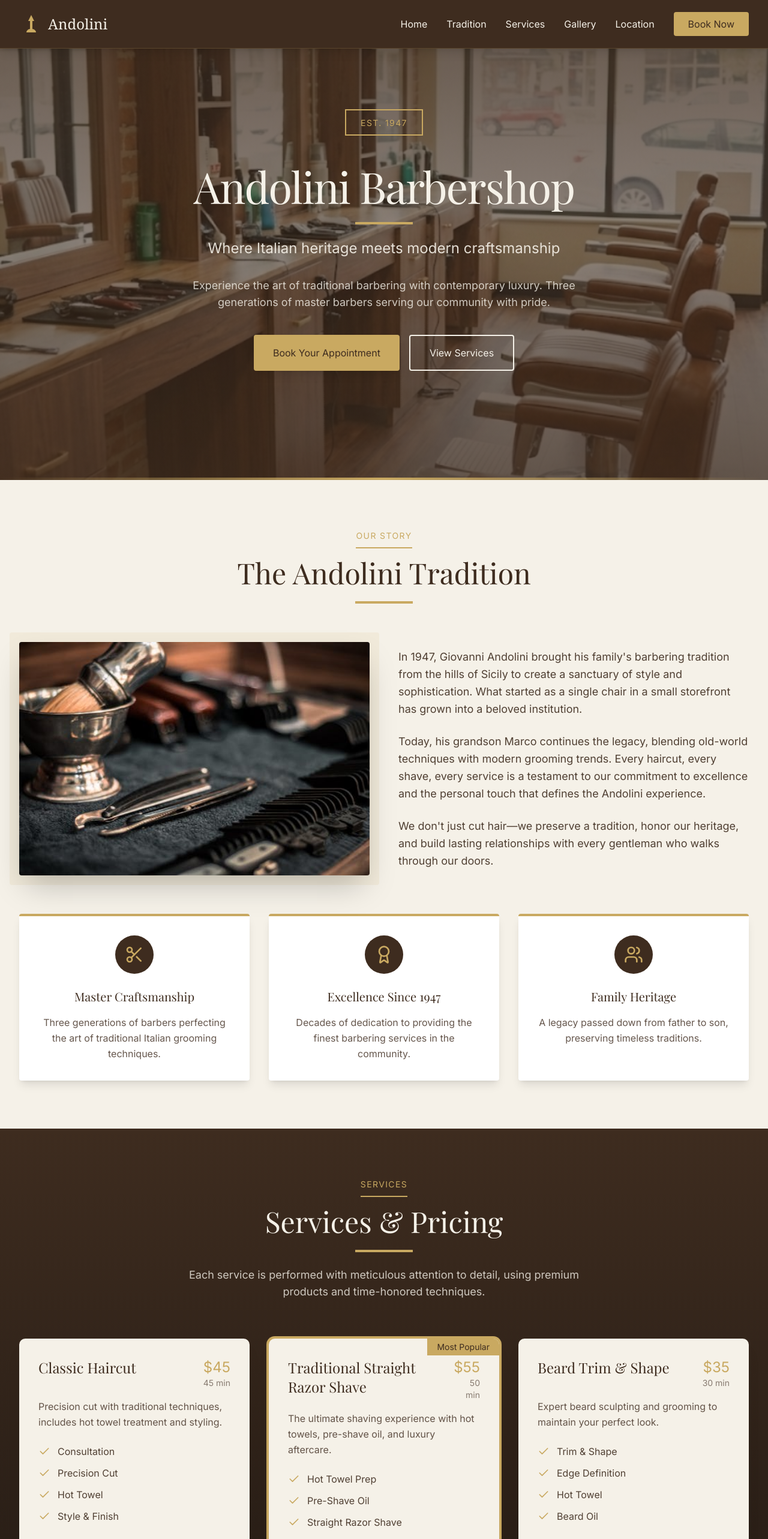
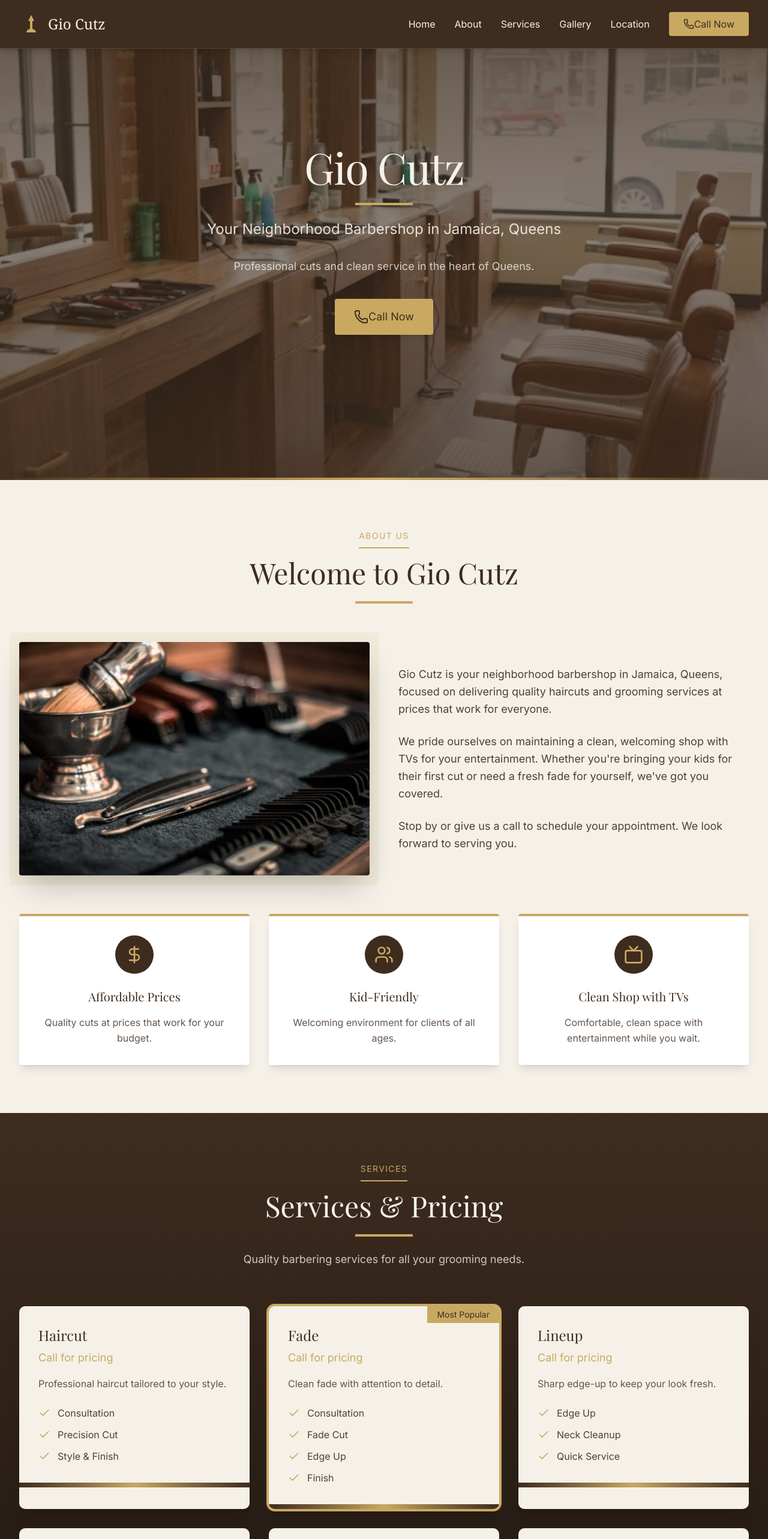
Before and after one commit to kzunayed/gios-barbershop, a React (Vite) app: page / in a window 1280 px wide. Shown: the top 2565 px of the page at 60% size. Built offline with nearby package versions, Linux system fonts and the light colour scheme.

Commit message:
Updated index.html

```diff
--- a/index.html
+++ b/index.html
@@ -1,10 +1,10 @@
-
 <!DOCTYPE html>
 <html lang="en">
   <head>
     <meta charset="UTF-8" />
     <meta name="viewport" content="width=device-width, initial-scale=1.0" />
-      <title>Vintage Italian Barbershop Website (Community) (Copy)</title>
+    <title>Gio Cutz Barber Shop - Jamaica, Queens NY</title>
+    <meta name="description" content="Affordable cuts, clean shop, family-friendly. Located at 88-18 Sutphin Blvd, Jamaica, NY 11435. Call (646) 644-9891" />
   </head>
 
   <body>
--- a/src/App.tsx
+++ b/src/App.tsx
@@ -2,10 +2,10 @@ import { Navigation } from './components/Navigation';
 import { Hero } from './components/Hero';
 import { About } from './components/About';
 import { Services } from './components/Services';
-import { Booking } from './components/Booking';
 import { Gallery } from './components/Gallery';
 import { Location } from './components/Location';
 import { Footer } from './components/Footer';
+import { Phone } from 'lucide-react';
 
 export default function App() {
   const scrollToSection = (sectionId: string) => {
@@ -28,10 +28,19 @@ export default function App() {
       <Hero scrollToSection={scrollToSection} />
       <About />
       <Services />
-      <Booking />
       <Gallery />
       <Location />
       <Footer />
+
+      {/* Sticky Mobile Call Button */}
+      <a
+        href="tel:+16466449891"
+        className="md:hidden fixed bottom-6 right-6 bg-[var(--gold)] text-[var(--espresso)] p-4 rounded-full shadow-2xl hover:bg-[var(--gold)]/90 transition-all duration-300 z-50 flex items-center gap-2"
+        aria-label="Call Now"
+      >
+        <Phone size={24} />
+        <span className="font-semibold">Call Now</span>
+      </a>
     </div>
   );
 }
--- a/src/components/About.tsx
+++ b/src/components/About.tsx
@@ -1,22 +1,22 @@
-import { Scissors, Award, Users } from 'lucide-react';
+import { DollarSign, Users, Tv } from 'lucide-react';
 import aboutImage from 'figma:asset/275faa3aa8f2a049279a9e8c53cdc25cb6aef100.png';
 
 export function About() {
-  const traditions = [
+  const features = [
     {
-      icon: Scissors,
-      title: 'Master Craftsmanship',
-      description: 'Three generations of barbers perfecting the art of traditional Italian grooming techniques.',
-    },
-    {
-      icon: Award,
-      title: 'Excellence Since 1947',
-      description: 'Decades of dedication to providing the finest barbering services in the community.',
+      icon: DollarSign,
+      title: 'Affordable Prices',
+      description: 'Quality cuts at prices that work for your budget.',
     },
     {
       icon: Users,
-      title: 'Family Heritage',
-      description: 'A legacy passed down from father to son, preserving timeless traditions.',
+      title: 'Kid-Friendly',
+      description: 'Welcoming environment for clients of all ages.',
+    },
+    {
+      icon: Tv,
+      title: 'Clean Shop with TVs',
+      description: 'Comfortable, clean space with entertainment while you wait.',
     },
   ];
 
@@ -25,10 +25,10 @@ export function About() {
       <div className="max-w-7xl mx-auto px-4 sm:px-6 lg:px-8">
         <div className="text-center mb-16">
           <div className="inline-block border-b-2 border-[var(--gold)] pb-2 mb-4">
-            <span className="text-[var(--gold)] tracking-widest text-sm">OUR STORY</span>
+            <span className="text-[var(--gold)] tracking-widest text-sm">ABOUT US</span>
           </div>
           <h2 className="text-4xl md:text-5xl text-[var(--espresso)] mb-6">
-            The Andolini Tradition
+            Welcome to Gio Cutz
           </h2>
           <div className="w-24 h-1 bg-[var(--gold)] mx-auto"></div>
         </div>
@@ -45,38 +45,36 @@ export function About() {
 
           <div className="space-y-6">
             <p className="text-lg text-[var(--espresso)]/90 leading-relaxed">
-              In 1947, Giovanni Andolini brought his family's barbering tradition from the hills of Sicily to
-              create a sanctuary of style and sophistication. What started as a single chair in a small storefront
-              has grown into a beloved institution.
+              Gio Cutz is your neighborhood barbershop in Jamaica, Queens, focused on delivering quality haircuts
+              and grooming services at prices that work for everyone.
             </p>
             <p className="text-lg text-[var(--espresso)]/90 leading-relaxed">
-              Today, his grandson Marco continues the legacy, blending old-world techniques with modern grooming
-              trends. Every haircut, every shave, every service is a testament to our commitment to excellence
-              and the personal touch that defines the Andolini experience.
+              We pride ourselves on maintaining a clean, welcoming shop with TVs for your entertainment.
+              Whether you're bringing your kids for their first cut or need a fresh fade for yourself,
+              we've got you covered.
             </p>
             <p className="text-lg text-[var(--espresso)]/90 leading-relaxed">
-              We don't just cut hair—we preserve a tradition, honor our heritage, and build lasting relationships
-              with every gentleman who walks through our doors.
+              Stop by or give us a call to schedule your appointment. We look forward to serving you.
             </p>
           </div>
         </div>
 
         <div className="grid md:grid-cols-3 gap-8">
-          {traditions.map((tradition, index) => (
+          {features.map((feature, index) => (
             <div
               key={index}
               className="bg-white p-8 rounded shadow-lg border-t-4 border-[var(--gold)] hover:shadow-xl transition-shadow duration-300"
             >
               <div className="flex justify-center mb-6">
                 <div className="w-16 h-16 bg-[var(--espresso)] rounded-full flex items-center justify-center">
-                  <tradition.icon className="text-[var(--gold)]" size={32} />
+                  <feature.icon className="text-[var(--gold)]" size={32} />
                 </div>
               </div>
               <h3 className="text-xl text-[var(--espresso)] mb-4 text-center">
-                {tradition.title}
+                {feature.title}
               </h3>
               <p className="text-[var(--espresso)]/80 text-center leading-relaxed">
-                {tradition.description}
+                {feature.description}
               </p>
             </div>
           ))}
--- a/src/components/Footer.tsx
+++ b/src/components/Footer.tsx
@@ -5,10 +5,9 @@ export function Footer() {
         <div className="grid md:grid-cols-3 gap-8 mb-8">
           {/* Brand */}
           <div>
-            <h3 className="text-2xl text-[var(--gold)] mb-4 font-serif">Andolini Barbershop</h3>
+            <h3 className="text-2xl text-[var(--gold)] mb-4 font-serif">Gio Cutz</h3>
             <p className="text-[var(--cream)]/70 leading-relaxed">
-              Since 1947, we've been providing exceptional barbering services rooted in Italian tradition
-              and delivered with modern excellence.
+              Your neighborhood barbershop in Jamaica, Queens. Quality cuts, affordable prices, clean shop.
             </p>
           </div>
 
@@ -18,17 +17,17 @@ export function Footer() {
             <ul className="space-y-2">
               <li>
                 <a href="#about" className="text-[var(--cream)]/70 hover:text-[var(--gold)] transition-colors">
-                  Our Tradition
+                  About
                 </a>
               </li>
               <li>
                 <a href="#services" className="text-[var(--cream)]/70 hover:text-[var(--gold)] transition-colors">
-                  Services & Pricing
+                  Services
                 </a>
               </li>
               <li>
-                <a href="#booking" className="text-[var(--cream)]/70 hover:text-[var(--gold)] transition-colors">
-                  Book Appointment
+                <a href="#location" className="text-[var(--cream)]/70 hover:text-[var(--gold)] transition-colors">
+                  Location
                 </a>
               </li>
             </ul>
@@ -38,16 +37,14 @@ export function Footer() {
           <div>
             <h4 className="text-lg text-[var(--gold)] mb-4">Contact Us</h4>
             <ul className="space-y-2 text-[var(--cream)]/70">
-              <li>Note: High Street Northcote shop is temporarily closed for renovations, contact us for our home address</li>
+              <li>88-18 Sutphin Blvd<br />Jamaica, NY 11435</li>
               <li className="pt-2">
-                <a href="tel:0494643544" className="hover:text-[var(--gold)] transition-colors">
-                  0494 643 544
+                <a href="tel:+16466449891" className="hover:text-[var(--gold)] transition-colors">
+                  (646) 644-9891
                 </a>
               </li>
-              <li>
-                <a href="mailto:andolinibarbershop@gmail.com" className="hover:text-[var(--gold)] transition-colors">
-                  andolinibarbershop@gmail.com
-                </a>
+              <li className="pt-2">
+                [Add email if needed]
               </li>
             </ul>
           </div>
@@ -55,7 +52,7 @@ export function Footer() {
 
         <div className="border-t border-[var(--gold)]/20 pt-8 flex flex-col md:flex-row justify-between items-center">
           <p className="text-[var(--cream)]/60 text-sm mb-4 md:mb-0">
-            © 2016 Andolini Barbershop. All rights reserved.
+            © 2026 Gio Cutz. All rights reserved.
           </p>
           <div className="flex space-x-6">
             <a href="#" className="text-[var(--cream)]/60 hover:text-[var(--gold)] transition-colors text-sm">
--- a/src/components/Gallery.tsx
+++ b/src/components/Gallery.tsx
@@ -9,27 +9,27 @@ export function Gallery() {
   const images = [
     {
       url: galleryImage,
-      caption: 'Our vintage interior',
+      caption: 'Our shop interior',
     },
     {
       url: toolsImage,
-      caption: 'Traditional tools of the trade',
+      caption: 'Professional tools',
     },
     {
       url: skinFadeImage,
-      caption: 'Skin fades',
+      caption: 'Fresh fades',
     },
     {
       url: traditionImage,
-      caption: 'Where tradition meets style',
+      caption: 'Quality cuts',
     },
     {
       url: shavingCreamImage,
-      caption: 'Hot towel shave experience',
+      caption: 'Grooming services',
     },
     {
       url: beardTrimImage,
-      caption: 'Precision beard sculpting',
+      caption: 'Beard trimming',
     },
   ];
 
@@ -45,7 +45,7 @@ export function Gallery() {
           </h2>
           <div className="w-24 h-1 bg-[var(--gold)] mx-auto mb-6"></div>
           <p className="text-[var(--cream)]/80 text-lg max-w-2xl mx-auto">
-            Step inside our world of classic style, premium service, and timeless elegance.
+            Check out our work and shop atmosphere.
           </p>
         </div>
 
--- a/src/components/Hero.tsx
+++ b/src/components/Hero.tsx
@@ -1,4 +1,5 @@
 import heroImage from 'figma:asset/c80848bca01f3d072ae5ccf86081132cecbfe71d.png';
+import { Phone } from 'lucide-react';
 
 interface HeroProps {
   scrollToSection: (sectionId: string) => void;
@@ -19,40 +20,28 @@ export function Hero({ scrollToSection }: HeroProps) {
 
       {/* Content */}
       <div className="relative z-10 text-center px-4 max-w-4xl mx-auto">
-        <div className="mb-6">
-          <div className="inline-block border-2 border-[var(--gold)] px-6 py-2 mb-6">
-            <span className="text-[var(--gold)] tracking-widest text-sm">EST. 1947</span>
-          </div>
-        </div>
-
         <h1 className="text-5xl md:text-7xl text-[var(--cream)] mb-6 tracking-tight">
-          Andolini Barbershop
+          Gio Cutz
         </h1>
 
         <div className="w-24 h-1 bg-[var(--gold)] mx-auto mb-6"></div>
 
         <p className="text-xl md:text-2xl text-[var(--cream)]/90 mb-8 max-w-2xl mx-auto">
-          Where Italian heritage meets modern craftsmanship
+          Your Neighborhood Barbershop in Jamaica, Queens
         </p>
 
         <p className="text-[var(--cream)]/80 text-lg mb-10 max-w-2xl mx-auto">
-          Experience the art of traditional barbering with contemporary luxury.
-          Three generations of master barbers serving our community with pride.
+          Professional cuts and clean service in the heart of Queens.
         </p>
 
-        <div className="flex flex-col sm:flex-row gap-4 justify-center">
-          <button
-            onClick={() => scrollToSection('booking')}
-            className="bg-[var(--gold)] text-[var(--espresso)] px-8 py-4 rounded hover:bg-[var(--gold)]/90 transition-all duration-300 shadow-lg"
+        <div className="flex justify-center">
+          <a
+            href="tel:+16466449891"
+            className="bg-[var(--gold)] text-[var(--espresso)] px-8 py-4 rounded hover:bg-[var(--gold)]/90 transition-all duration-300 shadow-lg flex items-center gap-2 text-lg"
           >
-            Book Your Appointment
-          </button>
-          <button
-            onClick={() => scrollToSection('services')}
-            className="bg-transparent border-2 border-[var(--cream)] text-[var(--cream)] px-8 py-4 rounded hover:bg-[var(--cream)]/10 transition-all duration-300"
-          >
-            View Services
-          </button>
+            <Phone size={24} />
+            Call Now
+          </a>
         </div>
       </div>
 
--- a/src/components/Location.tsx
+++ b/src/components/Location.tsx
@@ -1,11 +1,10 @@
-import { MapPin, Phone, Clock, Mail } from 'lucide-react';
-import mapImage from 'figma:asset/7f0422fa52c874aa1d2b60cf3c9fd88b2ce9ab46.png';
+import { MapPin, Phone, Clock } from 'lucide-react';
 
 export function Location() {
   const hours = [
-    { day: 'Monday - Friday', time: '9:00 AM - 8:00 PM' },
-    { day: 'Saturday', time: '8:00 AM - 6:00 PM' },
-    { day: 'Sunday', time: '10:00 AM - 4:00 PM' },
+    { day: 'Monday - Friday', time: '[Confirm hours]' },
+    { day: 'Saturday', time: '[Confirm hours]' },
+    { day: 'Sunday', time: '[Confirm hours]' },
   ];
 
   return (
@@ -24,11 +23,16 @@ export function Location() {
         <div className="grid md:grid-cols-2 gap-12">
           {/* Map */}
           <div className="relative rounded-lg overflow-hidden shadow-2xl h-96">
-            <img
-              src={mapImage}
-              alt="Andolini Barbershop Location Map"
-              className="w-full h-full object-cover"
-            />
+            <iframe
+              src="https://www.google.com/maps/embed?pb=!1m18!1m12!1m3!1d3027.0!2d-73.7962!3d40.7025!2m3!1f0!2f0!3f0!3m2!1i1024!2i768!4f13.1!3m3!1m2!1s0x89c25dd6c6f5d5af%3A0x5a7c3e3d5e7c3e3d!2s88-18%20Sutphin%20Blvd%2C%20Jamaica%2C%20NY%2011435!5e0!3m2!1sen!2sus!4v1234567890"
+              width="100%"
+              height="100%"
+              style={{ border: 0 }}
+              allowFullScreen
+              loading="lazy"
+              referrerPolicy="no-referrer-when-downgrade"
+              title="Gio Cutz Location"
+            ></iframe>
           </div>
 
           {/* Contact Information */}
@@ -39,7 +43,8 @@ export function Location() {
                 <div>
                   <h3 className="text-xl text-[var(--espresso)] mb-2">Address</h3>
                   <p className="text-[var(--espresso)]/80 leading-relaxed">
-                    Note: High Street Northcote shop is temporarily closed for renovations, contact us for our home address
+                    88-18 Sutphin Blvd<br />
+                    Jamaica, NY 11435
                   </p>
                 </div>
               </div>
@@ -51,25 +56,10 @@ export function Location() {
                 <div>
                   <h3 className="text-xl text-[var(--espresso)] mb-2">Phone</h3>
                   <a
-                    href="tel:0494643544"
+                    href="tel:+16466449891"
                     className="text-[var(--espresso)]/80 hover:text-[var(--gold)] transition-colors text-lg"
                   >
-                    0494 643 544
-                  </a>
-                </div>
-              </div>
-            </div>
-
-            <div className="bg-white p-8 rounded-lg shadow-lg border-l-4 border-[var(--gold)]">
-              <div className="flex items-start space-x-4">
-                <Mail className="text-[var(--gold)] mt-1 flex-shrink-0" size={24} />
-                <div>
-                  <h3 className="text-xl text-[var(--espresso)] mb-2">Email</h3>
-                  <a
-                    href="mailto:andolinibarbershop@gmail.com"
-                    className="text-[var(--espresso)]/80 hover:text-[var(--gold)] transition-colors"
-                  >
-                    andolinibarbershop@gmail.com
+                    (646) 644-9891
                   </a>
                 </div>
               </div>
@@ -98,11 +88,8 @@ export function Location() {
         </div>
 
         <div className="mt-12 bg-gradient-to-r from-[var(--espresso)] to-[var(--black)] rounded-lg p-8 text-center">
-          <p className="text-[var(--cream)] text-lg mb-2">
-            Free street parking available after 6 PM and on weekends
-          </p>
-          <p className="text-[var(--gold)] text-sm">
-            Public parking garage located one block east on Mulberry Street
+          <p className="text-[var(--cream)] text-lg">
+            Call ahead for availability and to confirm hours.
           </p>
         </div>
       </div>
--- a/src/components/Navigation.tsx
+++ b/src/components/Navigation.tsx
@@ -1,5 +1,5 @@
 import { useState } from 'react';
-import { Menu, X } from 'lucide-react';
+import { Menu, X, Phone } from 'lucide-react';
 
 interface NavigationProps {
   scrollToSection: (sectionId: string) => void;
@@ -10,7 +10,7 @@ export function Navigation({ scrollToSection }: NavigationProps) {
 
   const navItems = [
     { id: 'home', label: 'Home' },
-    { id: 'about', label: 'Tradition' },
+    { id: 'about', label: 'About' },
     { id: 'services', label: 'Services' },
     { id: 'gallery', label: 'Gallery' },
     { id: 'location', label: 'Location' },
@@ -32,7 +32,7 @@ export function Navigation({ scrollToSection }: NavigationProps) {
                 <path d="M12 34C12 31 15 28 20 28C25 28 28 31 28 34H12Z" fill="currentColor"/>
               </svg>
             </div>
-            <span className="text-2xl text-[var(--cream)] font-serif">Andolini</span>
+            <span className="text-2xl text-[var(--cream)] font-serif">Gio Cutz</span>
           </button>
 
           {/* Desktop Navigation */}
@@ -46,12 +46,13 @@ export function Navigation({ scrollToSection }: NavigationProps) {
                 {item.label}
               </button>
             ))}
-            <button
-              onClick={() => scrollToSection('booking')}
-              className="bg-[var(--gold)] text-[var(--espresso)] px-6 py-2 rounded hover:bg-[var(--gold)]/90 transition-all duration-300"
+            <a
+              href="tel:+16466449891"
+              className="bg-[var(--gold)] text-[var(--espresso)] px-6 py-2 rounded hover:bg-[var(--gold)]/90 transition-all duration-300 flex items-center gap-2"
             >
-              Book Now
-            </button>
+              <Phone size={18} />
+              Call Now
+            </a>
           </div>
 
           {/* Mobile Menu Button */}
@@ -78,15 +79,14 @@ export function Navigation({ scrollToSection }: NavigationProps) {
                 {item.label}
               </button>
             ))}
-            <button
-              onClick={() => {
-                scrollToSection('booking');
-                setIsMenuOpen(false);
-              }}
-              className="w-full bg-[var(--gold)] text-[var(--espresso)] px-6 py-2 rounded hover:bg-[var(--gold)]/90 transition-all duration-300 mt-2"
+            <a
+              href="tel:+16466449891"
+              onClick={() => setIsMenuOpen(false)}
+              className="w-full bg-[var(--gold)] text-[var(--espresso)] px-6 py-2 rounded hover:bg-[var(--gold)]/90 transition-all duration-300 mt-2 flex items-center justify-center gap-2"
             >
-              Book Now
-            </button>
+              <Phone size={18} />
+              Call Now
+            </a>
           </div>
         )}
       </div>
--- a/src/components/Services.tsx
+++ b/src/components/Services.tsx
@@ -3,47 +3,41 @@ import { Check } from 'lucide-react';
 export function Services() {
   const services = [
     {
-      name: 'Classic Haircut',
-      price: '$45',
-      duration: '45 min',
-      description: 'Precision cut with traditional techniques, includes hot towel treatment and styling.',
-      features: ['Consultation', 'Precision Cut', 'Hot Towel', 'Style & Finish'],
+      name: 'Haircut',
+      price: 'Call for pricing',
+      description: 'Professional haircut tailored to your style.',
+      features: ['Consultation', 'Precision Cut', 'Style & Finish'],
     },
     {
-      name: 'Traditional Straight Razor Shave',
-      price: '$55',
-      duration: '50 min',
-      description: 'The ultimate shaving experience with hot towels, pre-shave oil, and luxury aftercare.',
-      features: ['Hot Towel Prep', 'Pre-Shave Oil', 'Straight Razor Shave', 'Moisturizing Aftercare'],
+      name: 'Fade',
+      price: 'Call for pricing',
+      description: 'Clean fade with attention to detail.',
+      features: ['Consultation', 'Fade Cut', 'Edge Up', 'Finish'],
       featured: true,
     },
     {
-      name: 'Beard Trim & Shape',
-      price: '$35',
-      duration: '30 min',
-      description: 'Expert beard sculpting and grooming to maintain your perfect look.',
-      features: ['Trim & Shape', 'Edge Definition', 'Hot Towel', 'Beard Oil'],
+      name: 'Lineup',
+      price: 'Call for pricing',
+      description: 'Sharp edge-up to keep your look fresh.',
+      features: ['Edge Up', 'Neck Cleanup', 'Quick Service'],
     },
     {
-      name: 'The Complete Gentleman',
-      price: '$95',
-      duration: '90 min',
-      description: 'Our signature service combining haircut and straight razor shave.',
-      features: ['Premium Haircut', 'Straight Razor Shave', 'Face Massage', 'Luxury Products'],
+      name: 'Beard Trim',
+      price: 'Call for pricing',
+      description: 'Professional beard trimming and shaping.',
+      features: ['Trim & Shape', 'Edge Definition', 'Cleanup'],
     },
     {
-      name: 'Father & Son',
-      price: '$75',
-      duration: '60 min',
-      description: 'A special package for fathers and sons to share the Andolini experience.',
-      features: ['Two Haircuts', 'Side-by-Side Service', 'Hot Towels', 'Complimentary Photo'],
+      name: 'Kids Cut',
+      price: 'Call for pricing',
+      description: 'Patient, kid-friendly haircut service.',
+      features: ['Kid-Friendly Approach', 'Haircut', 'Styling'],
     },
     {
-      name: 'Gray Blending',
-      price: '$65',
-      duration: '45 min',
-      description: 'Natural-looking color treatment to subtly blend gray hair.',
-      features: ['Color Consultation', 'Application', 'Haircut', 'Styling'],
+      name: 'Full Service',
+      price: 'Call for pricing',
+      description: 'Complete grooming package.',
+      features: ['Haircut', 'Beard Trim', 'Lineup', 'Full Styling'],
     },
   ];
 
@@ -59,8 +53,7 @@ export function Services() {
           </h2>
           <div className="w-24 h-1 bg-[var(--gold)] mx-auto mb-6"></div>
           <p className="text-[var(--cream)]/80 text-lg max-w-2xl mx-auto">
-            Each service is performed with meticulous attention to detail, using premium products
-            and time-honored techniques.
+            Quality barbering services for all your grooming needs.
           </p>
         </div>
 
@@ -79,14 +72,11 @@ export function Services() {
               )}
 
               <div className="p-8">
-                <div className="flex justify-between items-start mb-4">
-                  <h3 className="text-2xl text-[var(--espresso)]">
+                <div className="mb-4">
+                  <h3 className="text-2xl text-[var(--espresso)] mb-2">
                     {service.name}
                   </h3>
-                  <div className="text-right">
-                    <div className="text-2xl text-[var(--gold)]">{service.price}</div>
-                    <div className="text-sm text-[var(--espresso)]/60">{service.duration}</div>
-                  </div>
+                  <div className="text-lg text-[var(--gold)]">{service.price}</div>
                 </div>
 
                 <p className="text-[var(--espresso)]/80 mb-6 leading-relaxed">
@@ -110,7 +100,7 @@ export function Services() {
 
         <div className="mt-12 text-center">
           <p className="text-[var(--cream)]/60 text-sm">
-            * All services include complimentary beverage and consultation. Walk-ins welcome, appointments preferred.
+            * Walk-ins welcome. Call for current pricing and availability.
           </p>
         </div>
       </div>
```
Also changed, not shown: 2 other files (tests, documents, lock files or other folders). Lines whose indentation alone changed are shown as unchanged.
